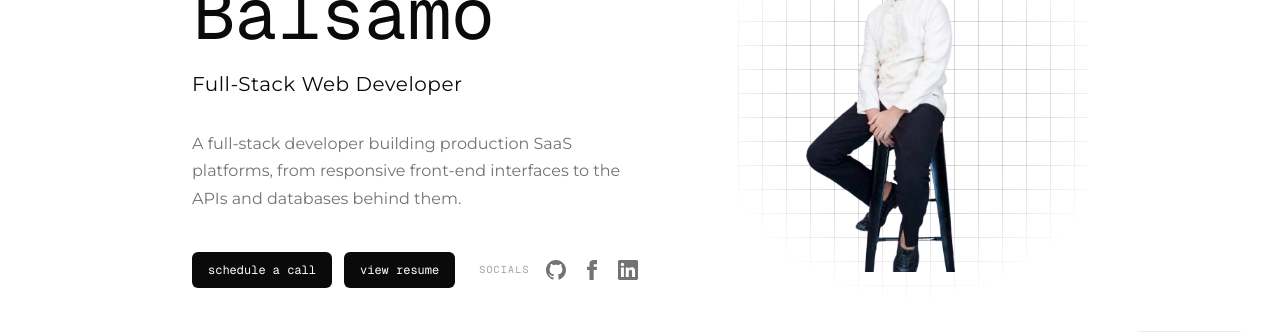
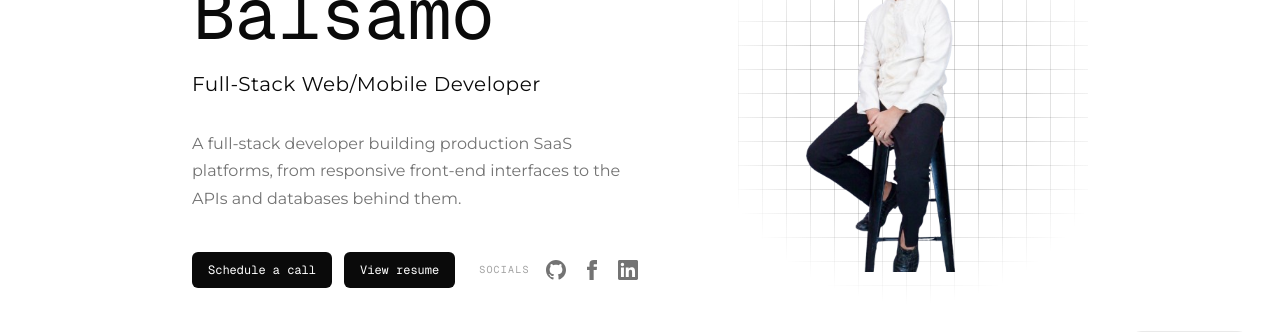
Before and after one commit to Bals04/portfolio, a Nuxt app: page / in a window 1280 px wide. Shown: the part 351-683 px from the top of the page. Built offline with nearby package versions, Linux system fonts and the light colour scheme; a web font is replaced by a local one.

Commit message:
Updated hero and experience

```diff
--- a/app/components/experience.vue
+++ b/app/components/experience.vue
@@ -60,7 +60,7 @@ const currentMonthYear = new Date().toLocaleString('en-US', { month: 'long', yea
 const experiences = [
     {
         id: 1,
-        date: `June 2025 - ${currentMonthYear}`,
+        date: `June 2025 - June 2026`,
         title: 'Front-End Web Developer — AWORK, Denmark',
         logo: '/awork-logo.png',
         description: 'Assigned as the frontend developer for Obiyen, a business SaaS platform. I am responsible for integrating backend functionality with the frontend, while designing and developing intuitive, user-friendly interfaces to ensure a seamless user experience.',
--- a/app/components/hero.vue
+++ b/app/components/hero.vue
@@ -12,7 +12,7 @@
 
                     <p class="reveal mt-5 font-montserrat text-lg md:text-xl font-normal tracking-wide text-ink"
                         :class="{ in: shown }" style="animation-delay: 120ms">
-                        Full-Stack Web Developer
+                        Full-Stack Web/Mobile Developer
                     </p>
 
                     <p class="reveal mt-8 max-w-md font-montserrat text-base leading-[1.7] text-g500"
@@ -27,12 +27,12 @@
                         <div class="flex items-center gap-3">
                             <a href="https://facebook.com/jj.balsamo"
                                 class="inline-flex items-center rounded-input bg-ink px-4 py-2.5 font-mono text-xs text-bg transition-opacity hover:opacity-80">
-                                schedule a call
+                                Schedule a call
                             </a>
 
                             <button type="button" @click="resumeOpen = true"
                                 class="inline-flex items-center rounded-input bg-ink px-4 py-2.5 font-mono text-xs text-bg transition-opacity hover:opacity-80">
-                                view resume
+                                View resume
                             </button>
                         </div>
 
```
